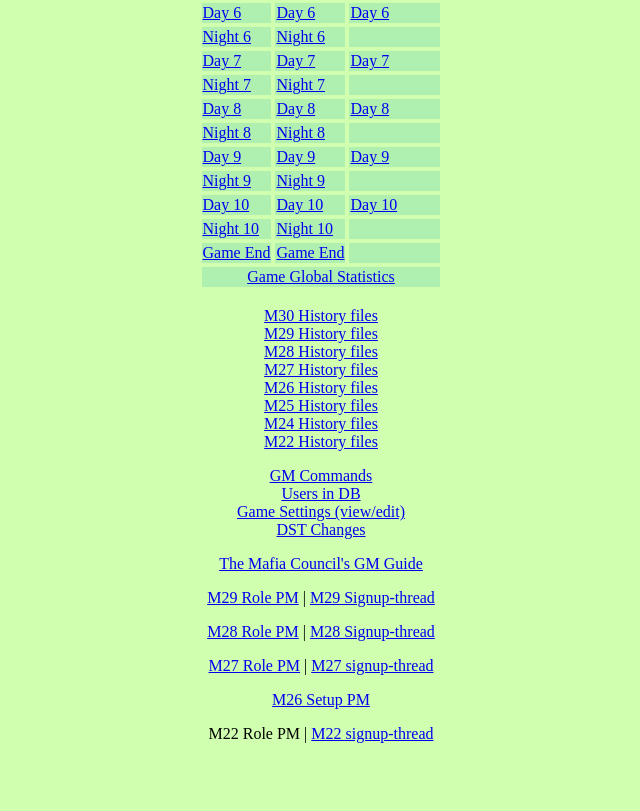
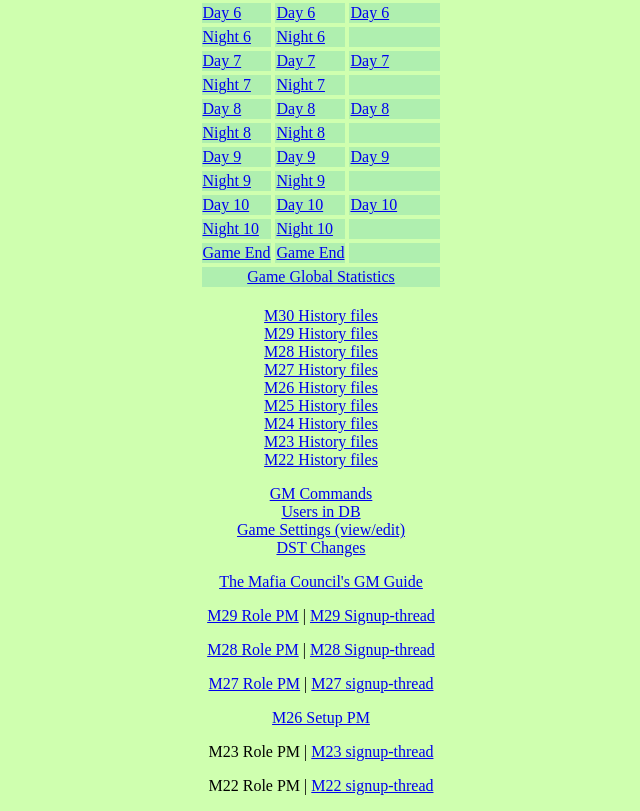
Before and after one commit to plund/mafia, a plain HTML site: page priv/index.html in a window 1280 px wide. Shown: the part 504-1315 px from the top of the page, without its empty margins (319-959 px from the left). Before the commit the page ends 1263 px from the top, so only its background shows below. Drawn offline with Linux system fonts and the light colour scheme.

```diff
--- a/priv/index.html
+++ b/priv/index.html
@@ -182,6 +182,7 @@
         <a href="m26/">M26 History files</a><br>
         <a href="m25/">M25 History files</a><br>
         <a href="m24/">M24 History files</a><br>
+        <a href="m23/">M23 History files</a><br>
         <a href="m22/">M22 History files</a>
         <!-- END CURRENT GAME SECTION -->
       <p>
@@ -213,6 +214,12 @@
           M26 Setup PM
       <p>
         <a>
+          M23 Role PM</a> |
+        <a href="http://webdiplomacy.net/forum.php?threadID=1391972">
+          M23 signup-thread</a>
+        </a>
+      <p>
+        <a>
           M22 Role PM</a> |
         <a href="http://webdiplomacy.net/forum.php?threadID=1381762">
           M22 signup-thread</a>
```
Also changed, not shown: 4 other files.
